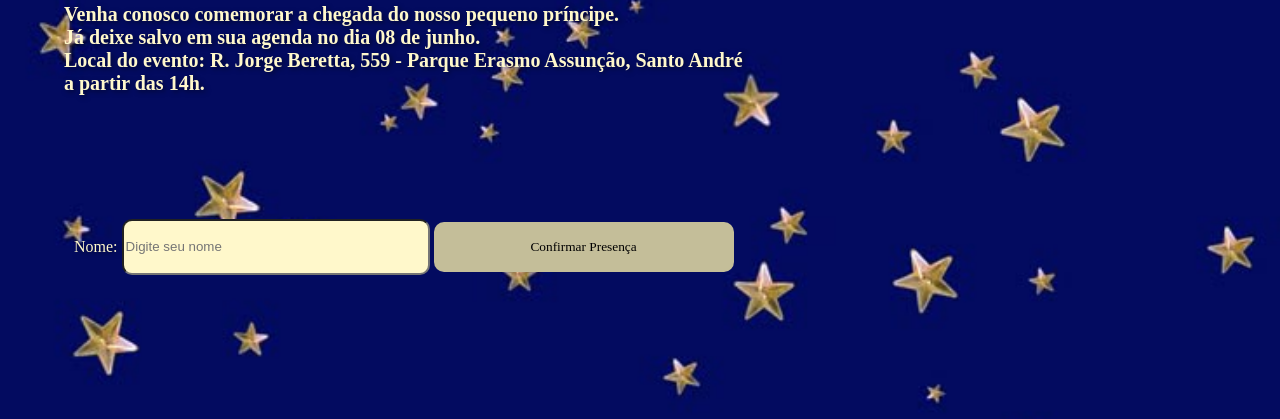
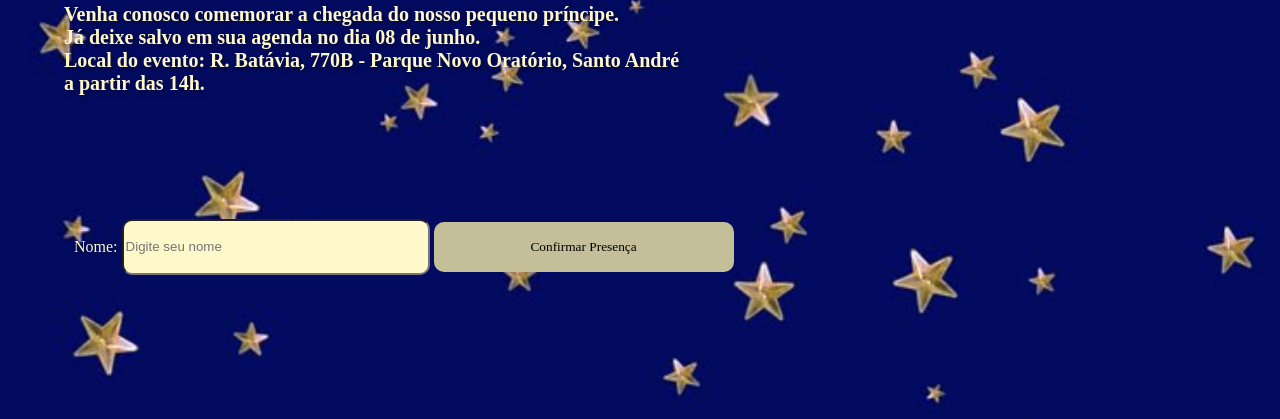
Before and after one commit to Rozo23/convite, a plain HTML site: page index.html in a window 1280 px wide. Shown: the part 381-800 px from the top of the page. Drawn offline with nearby package versions, Linux system fonts and the light colour scheme.

Commit message:
Atualiza convite e estilos

```diff
--- a/index.html
+++ b/index.html
@@ -21,7 +21,7 @@
                 <h2>Venha conosco comemorar a chegada do nosso pequeno príncipe.<br>
                     Já deixe salvo em sua agenda no dia 08 de junho.<br>
                 Local do evento:
-                    R. Jorge Beretta, 559 - Parque Erasmo Assunção, Santo André<br>
+                    R. Batávia, 770B - Parque Novo Oratório, Santo André<br>
                     a partir das 14h.<br>
                 </h2>
                 <form id="confirmationForm">
```
